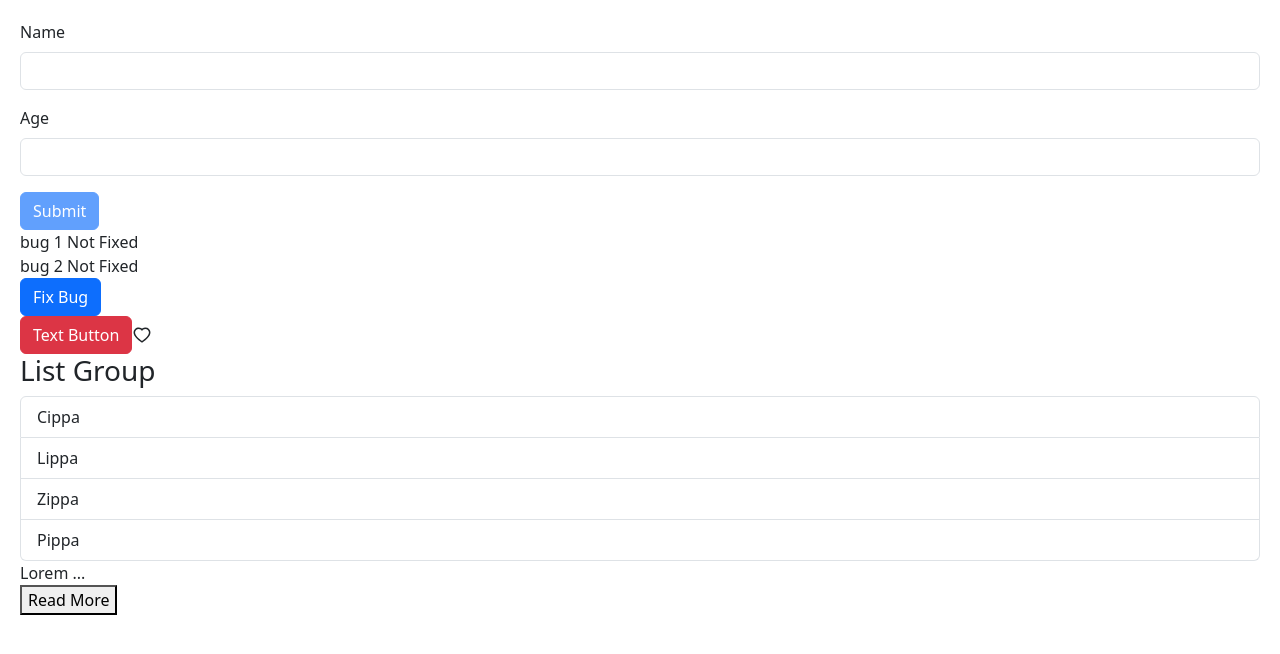
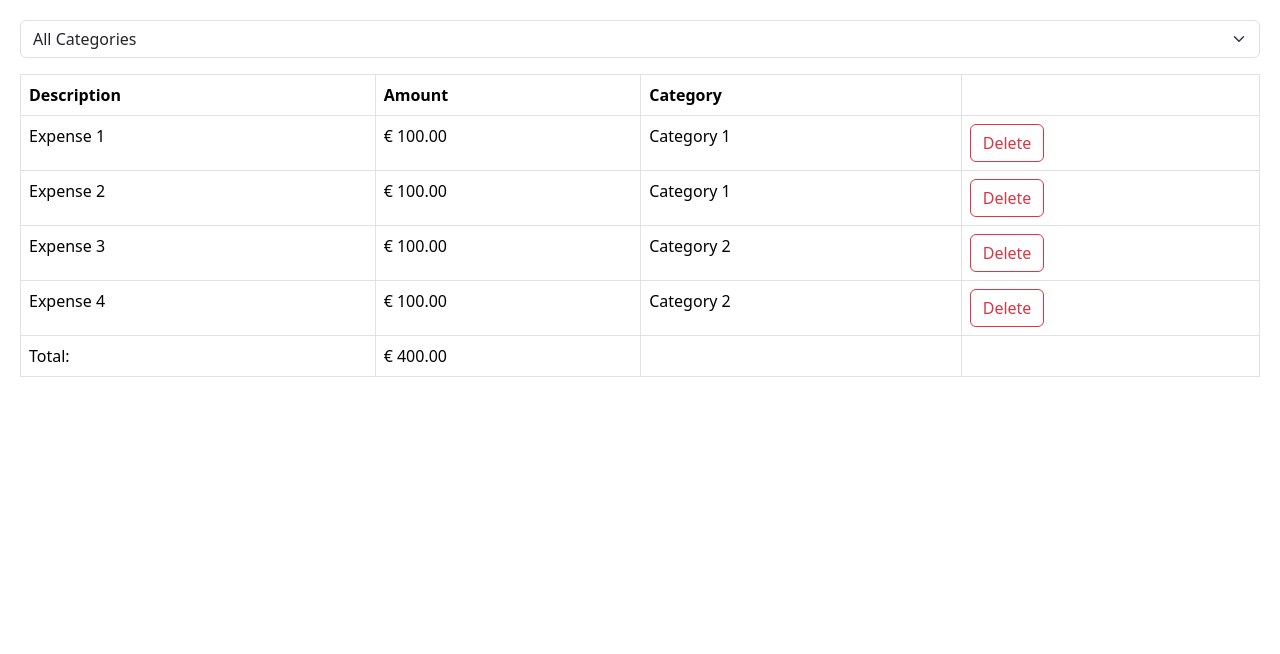
Before and after one commit to diegaccio/react-app, a React (Vite) app: page / in a window 1280 px wide. Shown: the top 654 px of the page. Built offline with nearby package versions, Linux system fonts and the light colour scheme.

Commit message:
category filter

```diff
--- a/src/App.tsx
+++ b/src/App.tsx
@@ -7,6 +7,8 @@ import ExpandableText from "./components/ExpandableText";
 import { useState } from "react";
 import { produce } from "immer";
 import FormWithHook from "./components/FormWithHook";
+import ExpenseList from "./expense-traker/components/ExpenseList";
+import ExpenseFilter from "./expense-traker/components/ExpenseFilter";
 
 function App() {
   let items = ["Cippa", "Lippa", "Zippa", "Pippa"];
@@ -28,8 +30,37 @@ function App() {
     );
   };
 
+  const onDelete = (id: number) => {
+    console.log("Delete", id);
+    setExpenses(expenses.filter((expense) => expense.id !== id));
+  };
+
+  const [expenses, setExpenses] = useState([
+    { id: 1, description: "Expense 1", amount: 100, category: "Category 1" },
+    { id: 2, description: "Expense 2", amount: 100, category: "Category 1" },
+    { id: 3, description: "Expense 3", amount: 100, category: "Category 2" },
+    { id: 4, description: "Expense 4", amount: 100, category: "Category 2" },
+  ]);
+
+  //TODO filter expenses here without another state
+  const [filterSelection, setFilterSelection] = useState("");
+
+  const onFilterChange = (filter: string) => {
+    setFilterSelection(filter);
+  };
+
   return (
     <>
+      <div className="mb-3">
+        <ExpenseFilter onFilterChange={onFilterChange} />
+      </div>
+
+      <ExpenseList
+        expenses={expenses}
+        filterSelection={filterSelection}
+        onDelete={onDelete}
+      ></ExpenseList>
+      <div className="invisible">
         <FormWithHook />
         <div>
           {bugs.map((bug) => (
@@ -69,15 +100,17 @@ function App() {
           Lorem ipsum, dolor sit amet consectetur adipisicing elit. Libero ex et
           voluptatibus laudantium excepturi fugit necessitatibus similique
           officiis, beatae atque ad illo blanditiis dignissimos omnis minus.
-        Consectetur saepe sed debitis delectus aut rerum odit dignissimos libero
-        id quam optio quis fugiat repellendus, sint soluta natus cum repellat?
-        Repudiandae quo quod reiciendis fugiat omnis blanditiis illo, at
-        inventore, aliquid quae corrupti. Dolores, ea! Eveniet necessitatibus
-        quibusdam quia voluptatum ad quos totam ipsum laborum in sequi
-        architecto, cum porro pariatur magni similique vel assumenda ratione
-        doloribus nostrum delectus perspiciatis vero aperiam. Pariatur
-        accusantium dolor qui, expedita obcaecati dolores porro velit iusto vel!
+          Consectetur saepe sed debitis delectus aut rerum odit dignissimos
+          libero id quam optio quis fugiat repellendus, sint soluta natus cum
+          repellat? Repudiandae quo quod reiciendis fugiat omnis blanditiis
+          illo, at inventore, aliquid quae corrupti. Dolores, ea! Eveniet
+          necessitatibus quibusdam quia voluptatum ad quos totam ipsum laborum
+          in sequi architecto, cum porro pariatur magni similique vel assumenda
+          ratione doloribus nostrum delectus perspiciatis vero aperiam. Pariatur
+          accusantium dolor qui, expedita obcaecati dolores porro velit iusto
+          vel!
         </ExpandableText>
+      </div>
     </>
   );
 }
--- /dev/null
+++ b/src/expense-traker/components/ExpenseFilter.tsx
@@ -0,0 +1,19 @@
+interface ExpenseFilterProps {
+  onFilterChange: (filter: string) => void;
+}
+
+const ExpenseFilter = ({ onFilterChange }: ExpenseFilterProps) => {
+  return (
+    <select
+      className="form-select"
+      aria-label="Default select example"
+      onChange={(e) => onFilterChange(e.target.value)}
+    >
+      <option value="">All Categories</option>
+      <option value="Category 1">Category 1</option>
+      <option value="Category 2">Category 2</option>
+    </select>
+  );
+};
+
+export default ExpenseFilter;
--- /dev/null
+++ b/src/expense-traker/components/ExpenseList.tsx
@@ -0,0 +1,69 @@
+interface Expense {
+  id: number;
+  description: string;
+  amount: number;
+  category: string;
+}
+
+interface ExpenseListProps {
+  expenses: Expense[];
+  filterSelection: string;
+  onDelete: (id: number) => void;
+}
+
+const ExpenseList = ({
+  expenses,
+  filterSelection,
+  onDelete,
+}: ExpenseListProps) => {
+  if (expenses.length === 0) {
+    return <div>No expenses</div>;
+  }
+
+  return (
+    <table className="table table-bordered">
+      <thead>
+        <tr>
+          <th scope="col">Description</th>
+          <th scope="col">Amount</th>
+          <th scope="col">Category</th>
+          <th scope="col"></th>
+        </tr>
+      </thead>
+      <tbody>
+        {expenses
+          .filter((expenses) => expenses.category != filterSelection)
+          .map((expense) => (
+            <tr key={expense.id}>
+              <td>{expense.description}</td>
+              <td>€ {expense.amount.toFixed(2)}</td>
+              <td>{expense.category}</td>
+              <td>
+                <button
+                  onClick={() => onDelete(expense.id)}
+                  className="btn btn-outline-danger"
+                >
+                  Delete
+                </button>
+              </td>
+            </tr>
+          ))}
+      </tbody>
+      <tfoot>
+        <tr>
+          <td>Total:</td>
+          <td>
+            €{" "}
+            {expenses
+              .reduce((acc, expense) => acc + expense.amount, 0)
+              .toFixed(2)}
+          </td>
+          <td></td>
+          <td></td>
+        </tr>
+      </tfoot>
+    </table>
+  );
+};
+
+export default ExpenseList;
```
Lines whose indentation alone changed are shown as unchanged.
